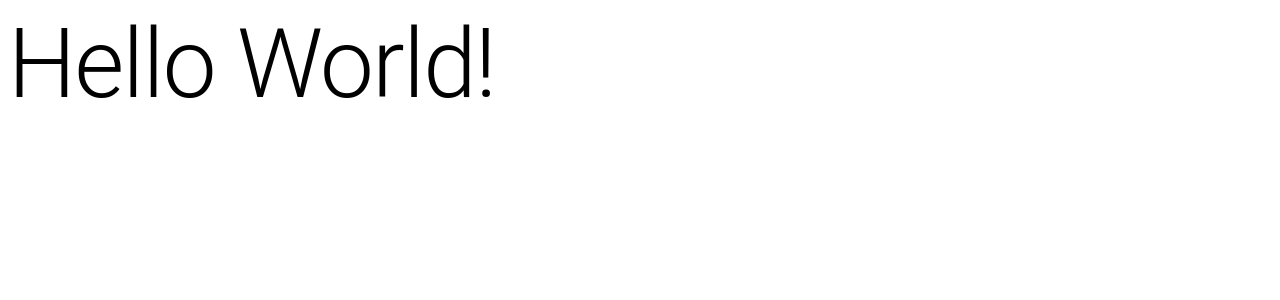
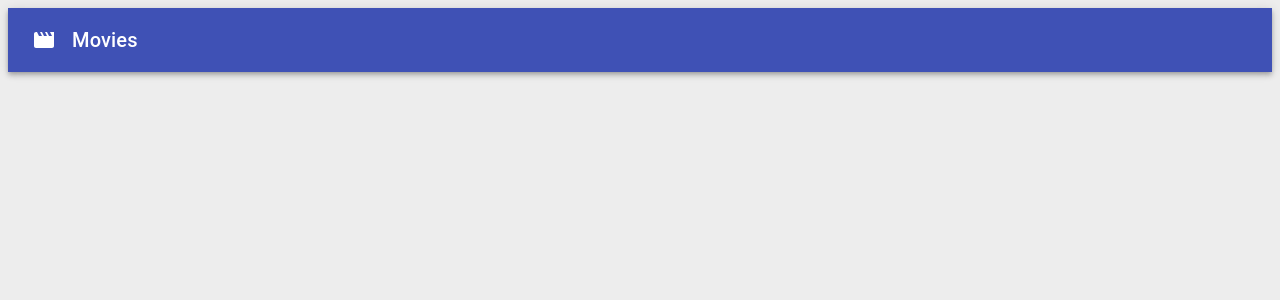
Before and after one commit to N-Aldin/Movie.js, a React (Create React App) app: page / in a window 1280 px wide. Shown: the top 300 px of the page. Built offline with nearby package versions, Linux system fonts and the light colour scheme.

Commit message:
Added AppBar

```diff
--- a/package.json
+++ b/package.json
@@ -3,6 +3,8 @@
   "version": "0.1.0",
   "private": true,
   "dependencies": {
+    "@emotion/react": "^11.4.1",
+    "@emotion/styled": "^11.3.0",
     "@material-ui/core": "^4.12.3",
     "@mui/icons-material": "^5.0.1",
     "@mui/material": "^5.0.2",
--- /dev/null
+++ b/src/App.css
@@ -0,0 +1,3 @@
+body {
+  background-color: #ededed;
+}
--- a/src/App.js
+++ b/src/App.js
@@ -1,13 +1,22 @@
 import React from 'react';
+import "./App.css";
 
 // Any text element ie. a paragraph, heading etc
-import { Typography } from '@material-ui/core';
+import { Typography, AppBar, Toolbar, CssBaseline, IconButton } from '@material-ui/core';
+import MovieIcon from '@mui/icons-material/Movie';
 
 function App() {
   return (
-    <Typography variant="h1">
-      Hello World!
-    </Typography>
+    <>
+    <AppBar position="static">
+      <Toolbar>
+        <MovieIcon sx={{mr: 2}}/>
+        <Typography variant="h6" >
+          Movies
+        </Typography>
+      </Toolbar>
+    </AppBar>
+    </>
   );
 }
 
```
Also changed, not shown: 1 other file (tests, documents, lock files or other folders).
